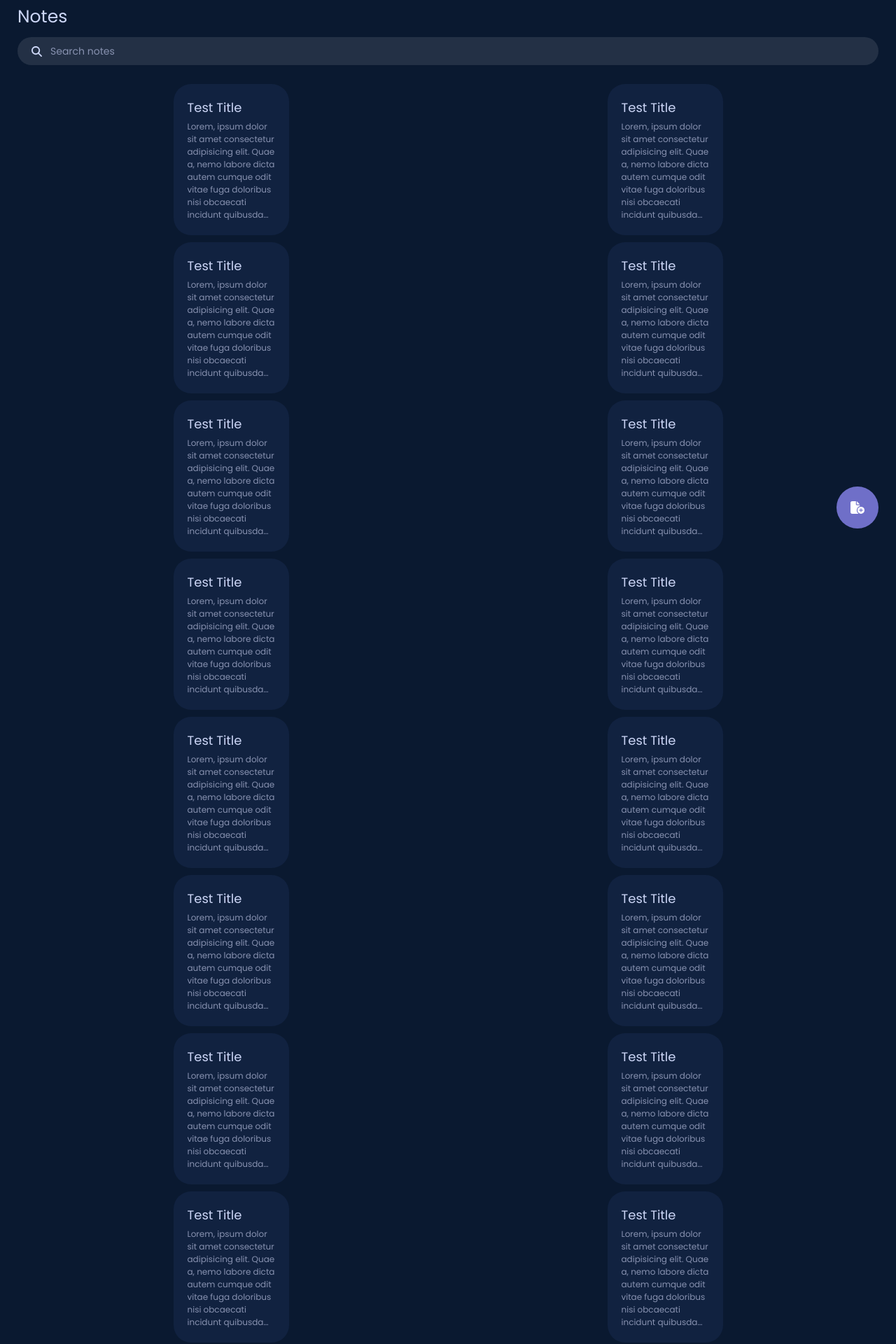
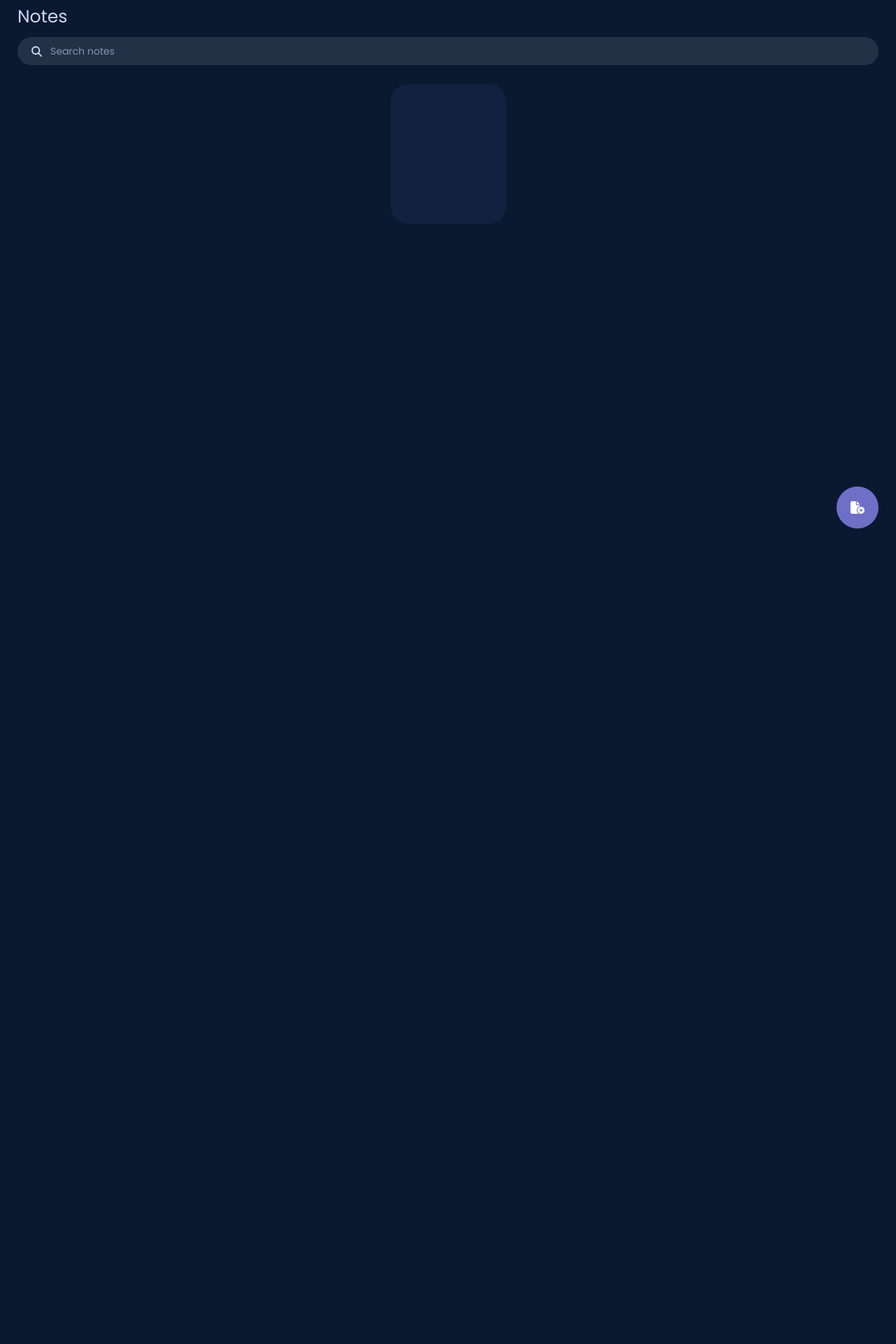
Before and after one commit to barreyrojohnmiko/RJSNotes, a React (Create React App) app: page / in a window 1280 px wide. Shown: the part 20-1940 px from the top of the page at 70% size. After the commit the page ends 800 px from the top, so only its background shows below. Built offline with nearby package versions, Linux system fonts and the light colour scheme.

Commit message:
dynamic data transfer works, but one for all

```diff
--- a/src/components/AddNote.tsx
+++ b/src/components/AddNote.tsx
@@ -1,4 +1,5 @@
-import { useNavigate } from "react-router-dom";
+import { useEffect } from "react";
+import { useLocation, useNavigate } from "react-router-dom";
 import "./AddNote.css";
 
 import { faArrowLeftLong, faCheck } from "@fortawesome/free-solid-svg-icons";
@@ -8,8 +9,6 @@ import { useDispatch, useSelector } from "react-redux";
 import {
   setContentText,
   setTitleText,
-  setTimestamp,
-  setCharactersCount,
 } from "../redux/components/AddNote/action";
 
 const AddNote = () => {
@@ -19,14 +18,14 @@ const AddNote = () => {
   );
 
   const navigate = useNavigate();
+  const location = useLocation();
+  const storedData = location.state?.storedData;
 
   const handleGoHome = () => {
     dispatch(setTitleText(""));
     dispatch(setContentText(""));
     navigate("/");
   };
-
-  const doSaveProgress = () => {};
 
   const handleTitleTextChange = (event: any) => {
     dispatch(setTitleText(event.target.value));
@@ -35,6 +34,28 @@ const AddNote = () => {
   const handleContentextChange = (event: any) => {
     dispatch(setContentText(event.target.value));
   };
+
+  // Load the data from local storage or from the location state
+  useEffect(() => {
+    const storedTitleText =
+      storedData?.titleText || localStorage.getItem("titleText");
+    const storedContentText =
+      storedData?.contentText || localStorage.getItem("contentText");
+
+    if (storedTitleText) {
+      dispatch(setTitleText(storedTitleText));
+    }
+
+    if (storedContentText) {
+      dispatch(setContentText(storedContentText));
+    }
+  }, []);
+
+  // Update local storage whenever the data changes
+  useEffect(() => {
+    localStorage.setItem("titleText", titleText);
+    localStorage.setItem("contentText", contentText);
+  }, [titleText, contentText]);
 
   return (
     <div className="add-note-main-container">
@@ -47,10 +68,7 @@ const AddNote = () => {
             />
           </button>
           {titleText !== "" || contentText !== "" ? (
-            <button
-              className="header-button-container"
-              onClick={doSaveProgress}
-            >
+            <button className="header-button-container">
               <FontAwesomeIcon icon={faCheck} className="header-button-logo" />
             </button>
           ) : null}
--- a/src/components/Note.tsx
+++ b/src/components/Note.tsx
@@ -1,49 +1,24 @@
 import "./Note.css";
+
+import { useNavigate } from "react-router-dom";
 
 import NotePanel from "../views/NotePanel";
 
 const Note = () => {
+  const navigate = useNavigate();
+  const storedTitleText = localStorage.getItem("titleText") || "";
+  const storedContentText = localStorage.getItem("contentText") || "";
+
+  const doOpenEditor = (storedData: any) => {
+    navigate("add-note", { state: { storedData } });
+  };
+
   return (
     <div className="note-main-container">
       <div className="note-flex-container">
-        <NotePanel />
-        <NotePanel />
-      </div>
-      <div className="note-flex-container">
-        <NotePanel />
-        <NotePanel />
-      </div>
-      <div className="note-flex-container">
-        <NotePanel />
-        <NotePanel />
-      </div>
-      <div className="note-flex-container">
-        <NotePanel />
-        <NotePanel />
-      </div>
-      <div className="note-flex-container">
-        <NotePanel />
-        <NotePanel />
-      </div>
-      <div className="note-flex-container">
-        <NotePanel />
-        <NotePanel />
-      </div>
-      <div className="note-flex-container">
-        <NotePanel />
-        <NotePanel />
-      </div>
-      <div className="note-flex-container">
-        <NotePanel />
-        <NotePanel />
-      </div>
-      <div className="note-flex-container">
-        <NotePanel />
-        <NotePanel />
-      </div>
-      <div className="note-flex-container">
-        <NotePanel />
-        <NotePanel />
+        <div onClick={() => doOpenEditor({})}>
+          <NotePanel storedData={{ titleText: storedTitleText, contentText: storedContentText }} />
+        </div>
       </div>
     </div>
   );
--- a/src/views/NotePanel.tsx
+++ b/src/views/NotePanel.tsx
@@ -1,16 +1,11 @@
 import "./NotePanel.css";
 
-const NotePanel = () => {
+const NotePanel = ({ storedData }: any) => {
   return (
     <div className="note-panel-main-container">
       <div className="note-panel-sub-container">
-        <div className="note-panel-title">Test Title</div>
-        <div className="note-panel-content">
-          Lorem, ipsum dolor sit amet consectetur adipisicing elit. Quae a, nemo
-          labore dicta autem cumque odit vitae fuga doloribus nisi obcaecati
-          incidunt quibusdam, accusantium deleniti accusamus maxime tempora qui
-          recusandae.
-        </div>
+        <div className="note-panel-title"> {storedData.titleText} </div>
+        <div className="note-panel-content"> {storedData.contentText} </div>
       </div>
     </div>
   );
```
